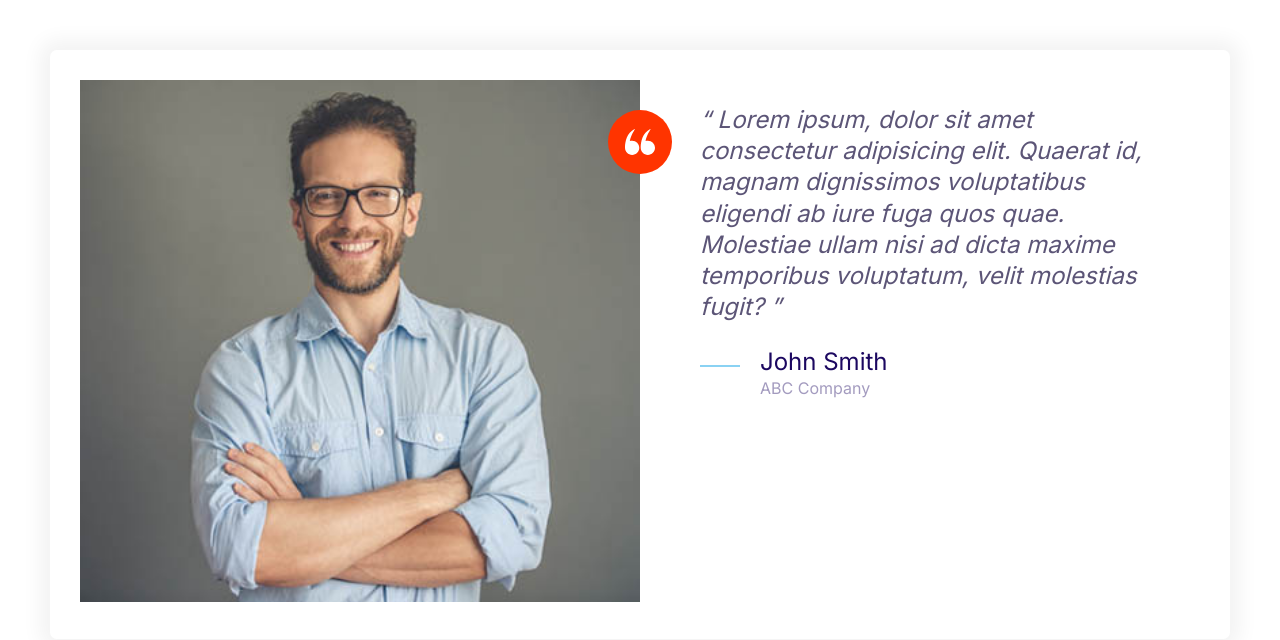
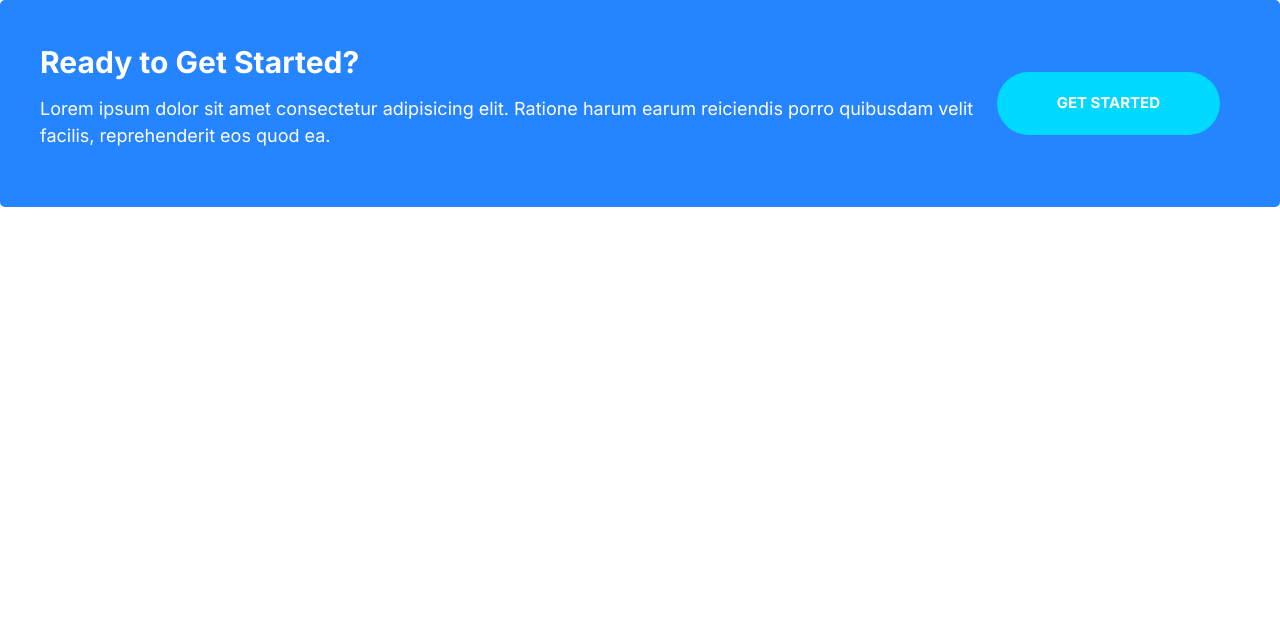
Before and after one commit to JinhuiWeng/FirstCoolWebsite, a plain HTML site: page index.html in a window 1280 px wide. Drawn offline with Linux system fonts and the light colour scheme.

Commit message:
added callout

```diff
--- a/CSS/styles.css
+++ b/CSS/styles.css
@@ -230,6 +230,11 @@ a {
 
 .btn--accent:hover {
   background: #ec3000;
+}
+
+.btn--stretched {
+  padding-left: 6rem;
+  padding-right: 6rem;
 }
 
 .btn--block {
@@ -490,3 +495,42 @@ a {
     margin-left: 6rem;
   }
 }
+
+/* Callouts */
+.callout {
+  padding: 4rem;
+  border-radius: 5px;
+}
+
+.callout--primary {
+  background: var(--color-primary);
+  color: #fff;
+}
+
+.callout__heading {
+  color: #fff;
+  margin-top: 0;
+  font-size: 3rem;
+}
+
+.callout .btn {
+  justify-self: center;
+  align-self: center;
+}
+
+.callout__content {
+  text-align: center;
+}
+
+@media screen and (min-width: 768px) {
+  .callout .grid--1x2 {
+    grid-template-columns: 1fr auto;
+  }
+  .callout__content {
+    text-align: left;
+  }
+  .callout .btn {
+    justify-self: start;
+    margin: 0 2rem;
+  }
+}
--- a/index.html
+++ b/index.html
@@ -14,39 +14,18 @@
     <link rel="stylesheet" href="CSS/normalize.css" />
     <link rel="stylesheet" href="CSS/styles.css" />
   </head>
-  <body style="padding: 5rem">
-    <div class="card testimonial">
+  <body>
+    <div class="callout callout--primary">
       <div class="grid grid--1x2">
-        <div class="testimonial__image">
-          <img src="images/testimonial.jpg" alt="A people" />
-          <span class="icon-container icon-container--accent">
-            <svg class="icon icon--white icon--small">
-              <use xlink:href="images/sprite.svg#quotes"></use>
-            </svg>
-          </span>
+        <div class="callout__content">
+          <h2 class="callout__heading">Ready to Get Started?</h2>
+          <p>
+            Lorem ipsum dolor sit amet consectetur adipisicing elit. Ratione
+            harum earum reiciendis porro quibusdam velit facilis, reprehenderit
+            eos quod ea.
+          </p>
         </div>
-
-        <blockquote class="quote">
-          <p class="quote__text">
-            Lorem ipsum, dolor sit amet consectetur adipisicing elit. Quaerat
-            id, magnam dignissimos voluptatibus eligendi ab iure fuga quos quae.
-            Molestiae ullam nisi ad dicta maxime temporibus voluptatum, velit
-            molestias fugit?
-          </p>
-          <footer class="quote__footer">
-            <div class="media">
-              <div class="media__image">
-                <svg class="icon icon--primary quote__line">
-                  <use xlink:href="images/sprite.svg#line"></use>
-                </svg>
-              </div>
-              <div class="media__body">
-                <h3 class="media__title quote__author">John Smith</h3>
-                <p class="quote__company">ABC Company</p>
-              </div>
-            </div>
-          </footer>
-        </blockquote>
+        <a href="#" class="btn btn--secondary btn--stretched">Get Started</a>
       </div>
     </div>
   </body>
```
Also changed, not shown: components/callouts.html (+13 -0 lines).
